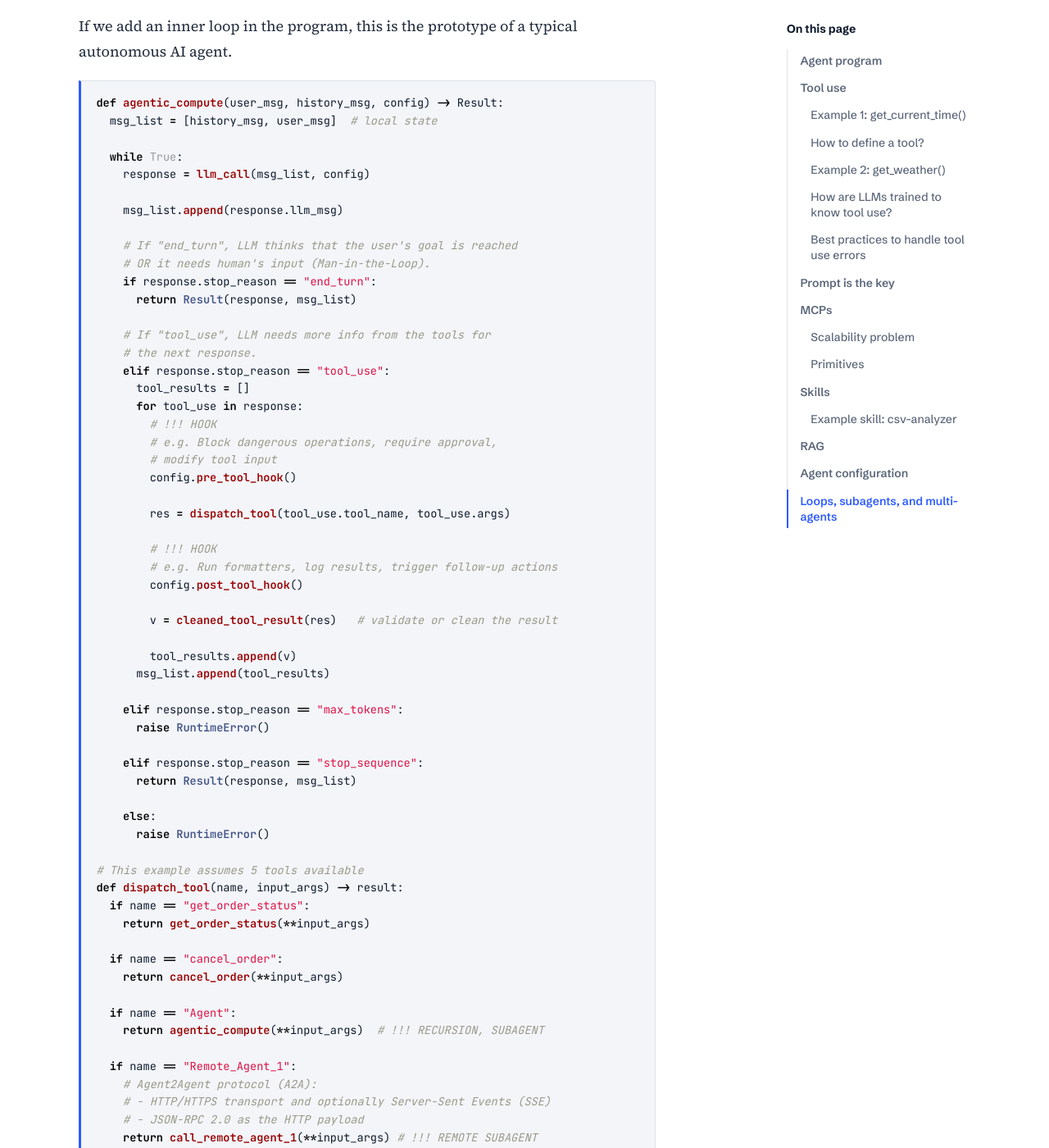
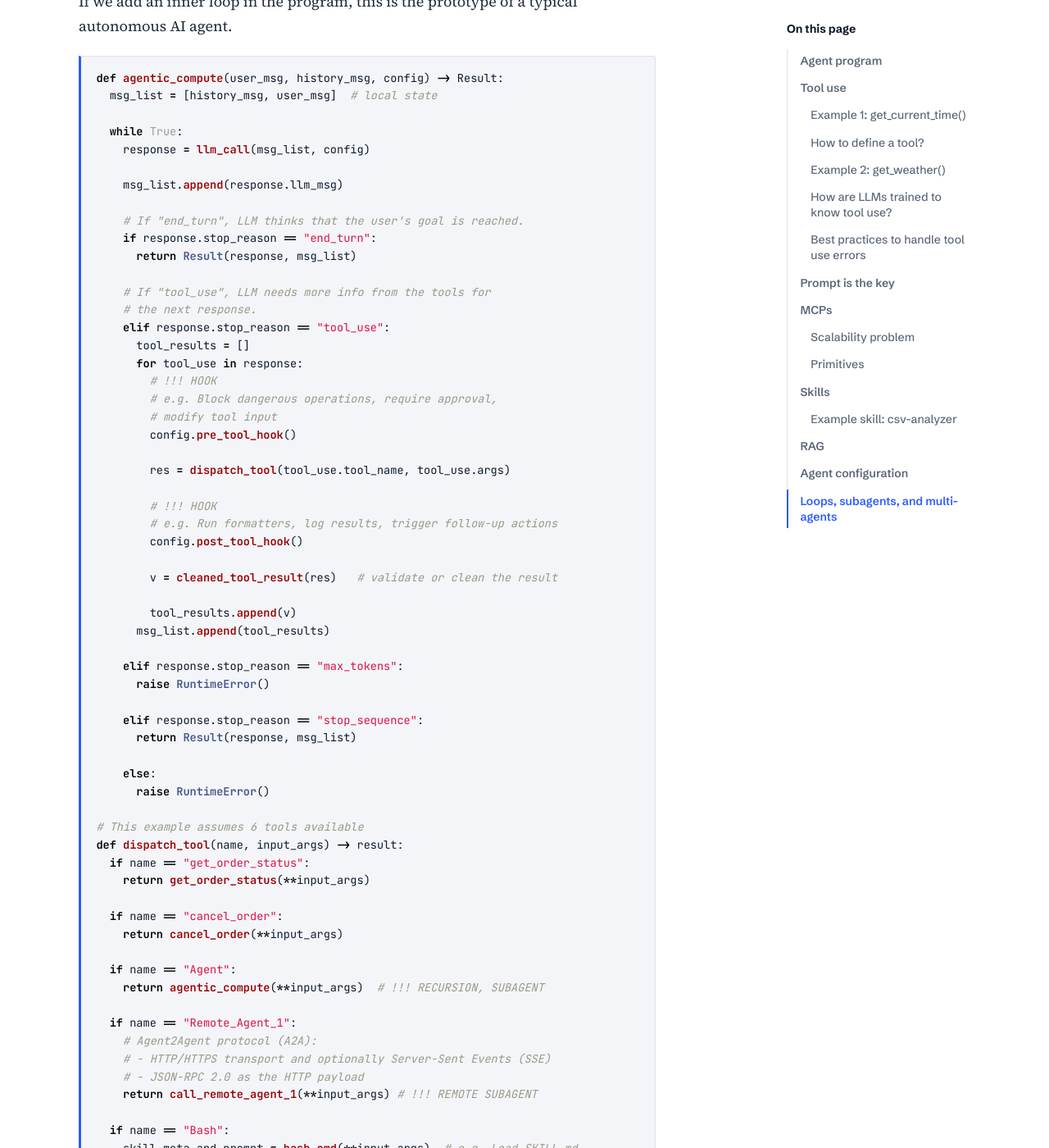
Before and after one commit to rui-r-duan/blog, a Jekyll site: the page built from _posts/2026-09-16-ai-agents.md, in a window 1280 px wide and 1400 px high, scrolled down 19745 px. Shown: the whole window at 82% size. Built offline with Jekyll 4.4.1, drawn with Linux system fonts in a browser that asks for light colours; some of the changed text lies outside the part shown.

Commit message:
Correct man-in-the-loop from "end_turn" in outter loop to "tool_use"

````diff
--- a/_posts/2026-09-16-ai-agents.md
+++ b/_posts/2026-09-16-ai-agents.md
@@ -588,15 +588,14 @@ msg_list = []  # all the chat messages, global state
 
 #------ REPL ------
 while True:
-  user_input = read(source)        # ← Man-in-the-Loop happens here
+  user_input = read(source)
   result = agentic_compute(user_input, msg_list, config)
   print(result.last_llm_msg)
   msg_list.extend(result.msg_list)
 #------------------
 ```
 
-This is the outer loop of a typical agent program.  Note that
-Man-in-the-Loop happens after each `agentic_compute` completes.
+This is the outer loop of a typical agent program.
 
 Now let's focus on `agentic_compute`.
 
@@ -645,8 +644,7 @@ def agentic_compute(user_msg, history_msg, config) -> Result:
 
     msg_list.append(response.llm_msg)
 
-    # If "end_turn", LLM thinks that the user's goal is reached
-    # OR it needs human's input (Man-in-the-Loop).
+    # If "end_turn", LLM thinks that the user's goal is reached.
     if response.stop_reason == "end_turn":
       return Result(response, msg_list)
 
@@ -680,7 +678,7 @@ def agentic_compute(user_msg, history_msg, config) -> Result:
     else:
       raise RuntimeError()
 
-# This example assumes 5 tools available
+# This example assumes 6 tools available
 def dispatch_tool(name, input_args) -> result:
   if name == "get_order_status":
     return get_order_status(**input_args)
````
Also changed, not shown: other parts of _posts/2026-09-16-ai-agents.md (+3 -0 lines).
